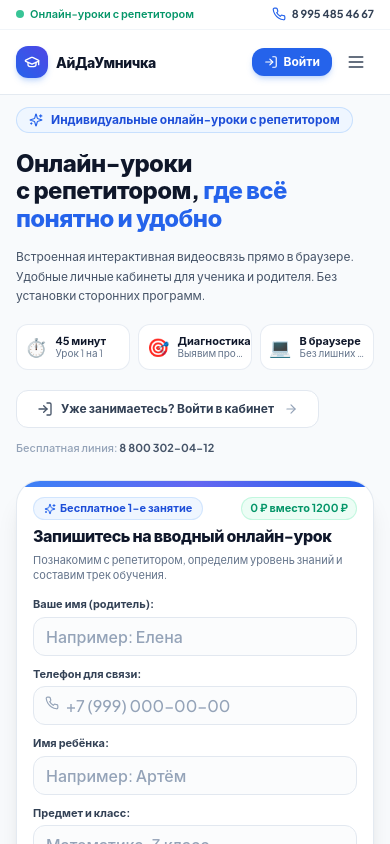
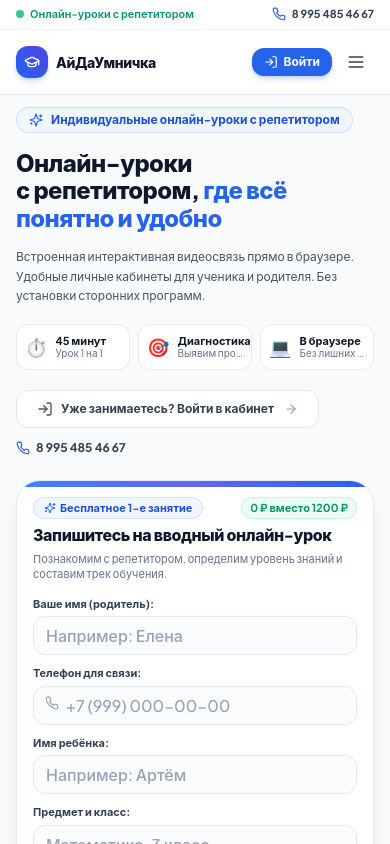
Before and after one commit to GreMZaa/ayda-umnichka, a Next.js app: page / in a window 390 px wide. Shown: the top 844 px of the page. Built offline with nearby package versions, Linux system fonts and the light colour scheme; no server answers.

Commit message:
fix(home): update contact phone number to 8 995 485 46 67

```diff
--- a/src/app/page.tsx
+++ b/src/app/page.tsx
@@ -258,9 +258,13 @@ export default function HomePage() {
                 <ArrowRight className="w-3.5 h-3.5 ml-0.5 text-slate-400" />
               </Link>
             )}
-            <span className="text-[11px] text-slate-400 font-medium">
-              Бесплатная линия: <a href="tel:88003020412" className="text-slate-600 font-bold hover:text-blue-600 transition">8 800 302-04-12</a>
-            </span>
+            <a
+              href="tel:+79954854667"
+              className="inline-flex items-center gap-1.5 text-xs sm:text-sm text-slate-700 font-bold hover:text-blue-600 transition"
+            >
+              <Phone className="w-3.5 h-3.5 text-blue-600 shrink-0" />
+              <span>8 995 485 46 67</span>
+            </a>
           </div>
         </div>
 
```
